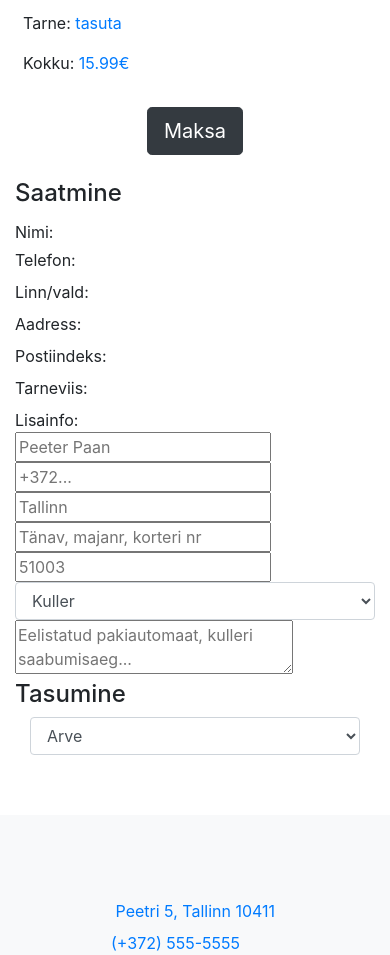
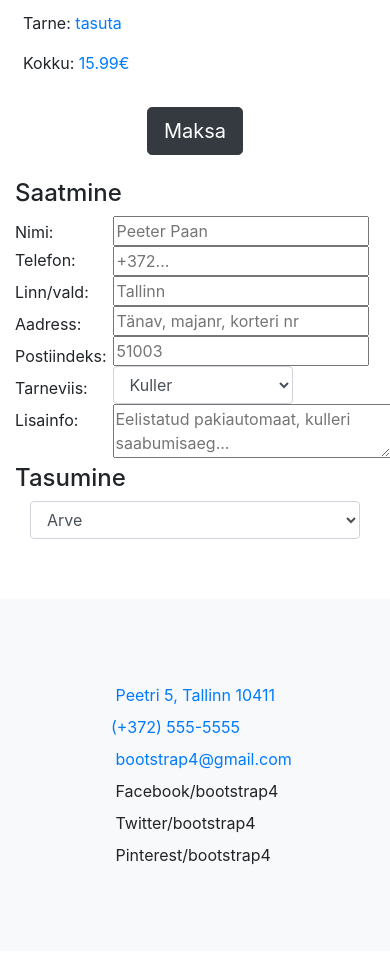
Before and after one commit to arttiraasuke/yl3, a plain HTML site: page cart.html in a window 390 px wide. Shown: the part 841-1796 px from the top of the page. Drawn offline with nearby package versions, Linux system fonts and the light colour scheme.

Commit message:
Fixed checkout positioning on mobile view

```diff
--- a/cart.html
+++ b/cart.html
@@ -113,7 +113,7 @@
                         <form action="send">
                             <div class="row">
 
-                                <div class="col-lg-3 ">
+                                <div class="col-3 ">
                                     <div class="py-1">Nimi:</div>
                                     <div class="pb-2">Telefon:</div>
                                     <div class="pb-2">Linn/vald:</div>
@@ -122,7 +122,7 @@
                                     <div class="pb-2">Tarneviis:</div>
                                     <div>Lisainfo:</div>
                                 </div>
-                                <div class="col-lg-3">
+                                <div class="col-3">
                                     <input type="text" id="fullname" placeholder="Peeter Paan">
                                     <input type="text" id="phonenumber" placeholder="+372...">
                                     <input type="text" id="city" placeholder="Tallinn">
--- a/custom.css
+++ b/custom.css
@@ -36,3 +36,6 @@ footer {
     margin-top: 60px;
     padding: 5em;
 }
+select, option{
+    min-width: 180px;
+}
```
